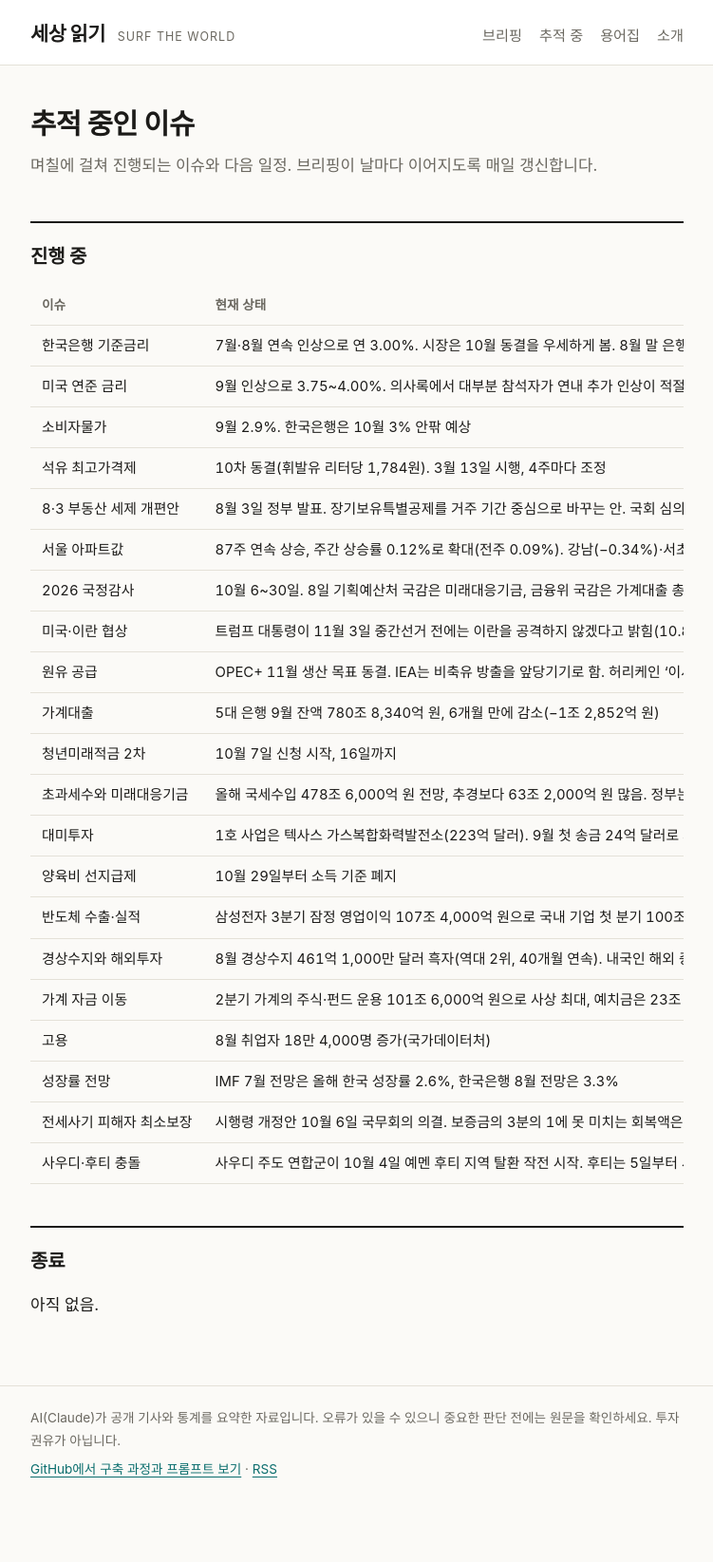
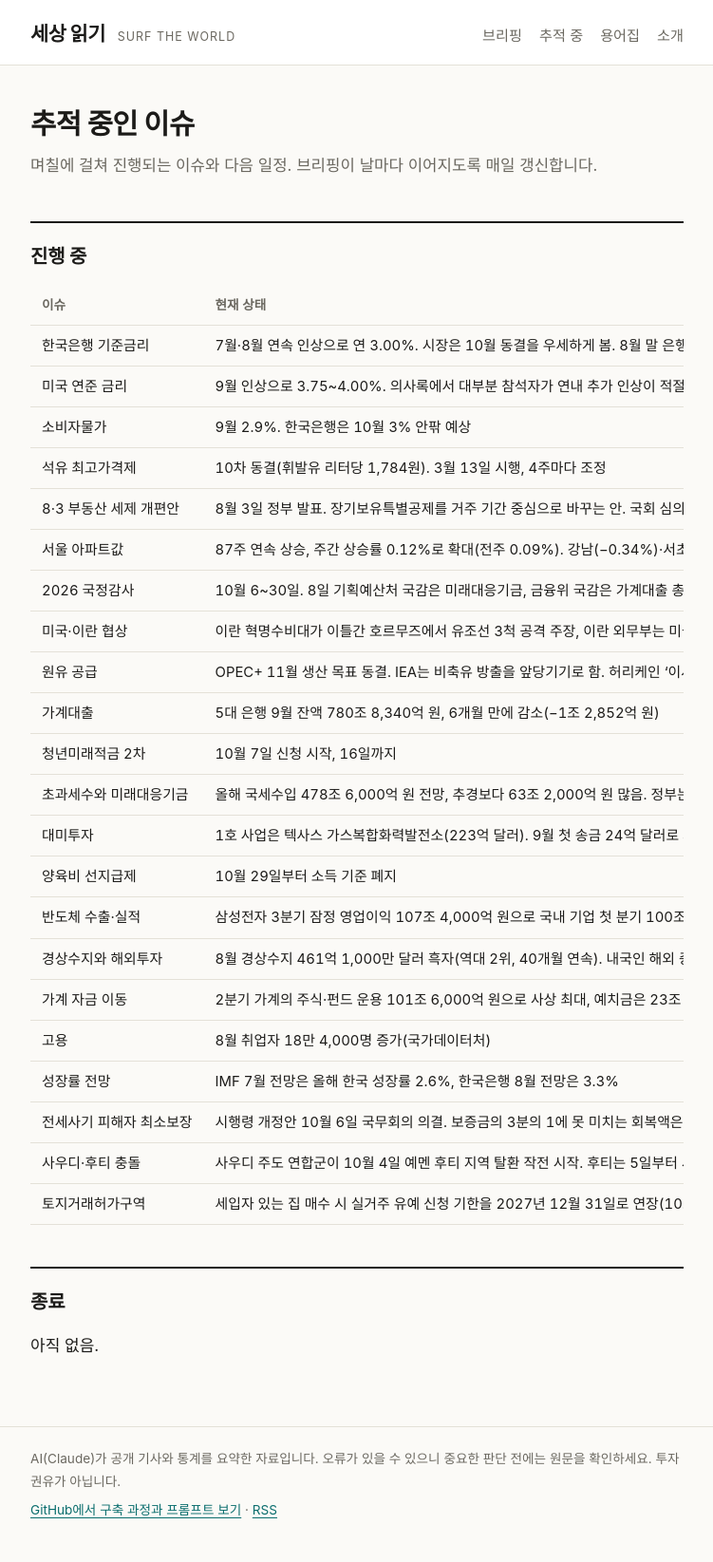
Before and after one commit to seongkyu-lim/surf-the-world, a Jekyll site: the page built from tracking.md, in a window 1280 px wide. Shown: the whole page at 95% size, without its empty margins (264-1015 px from the left). Built offline with Jekyll 4.4.1, drawn with Linux system fonts in a browser that asks for light colours; before the commit the page ends 1602 px from its top, so only the background shows below that.

```diff
--- a/tracking.md
+++ b/tracking.md
@@ -9,27 +9,28 @@ permalink: /tracking/
 
 | 이슈 | 현재 상태 | 다음 일정 | 처음 다룬 날 |
 |---|---|---|---|
-| 한국은행 기준금리 | 7월·8월 연속 인상으로 연 3.00%. 시장은 10월 동결을 우세하게 봄. 8월 말 은행 가계대출의 57.3%가 변동금리(1년 전 53.0%) | 10월 12일 한국은행 국정감사, 22일 금통위 | 10.04 |
+| 한국은행 기준금리 | 7월·8월 연속 인상으로 연 3.00%. 시장은 10월 동결을 우세하게 봄. 8월 말 은행 가계대출의 57.3%가 변동금리(1년 전 53.0%). 총재는 국감에서 추가 인상은 "인플레이션 추이가 가장 중요"하다며 약속하지 않음, 확장 예산의 물가 영향은 0.06%p로 계산(10.12). 원/달러 1,335.1원(10.12) | 22일 금통위 | 10.04 |
 | 미국 연준 금리 | 9월 인상으로 3.75~4.00%. 의사록에서 대부분 참석자가 연내 추가 인상이 적절하다고 판단. 월러 이사는 추가 인상 필요성과 속도의 유연성을 함께 언급. 10년물은 10월 7일 장중 24년 만의 최고, 9일 5.24%. 백악관이 쿡 이사 조사위원회를 설치해 해임 재시도(10.9). 10월 소비자심리 예비치 46.3으로 5월 이후 최저 | 미국 9월 소비자물가(10월 14일, 시장 일정표 기준), 10월 27~28일 FOMC, 11월 5일 쿡 이사 청문, 12월 8~9일 FOMC | 10.04 |
 | 소비자물가 | 9월 2.9%. 한국은행은 10월 3% 안팎 예상 | 11월 초 10월 물가 발표 | 10.04 |
 | 석유 최고가격제 | 10차 동결(휘발유 리터당 1,784원). 3월 13일 시행, 4주마다 조정 | 10월 17일 11차 조정 | 10.04 |
 | 8·3 부동산 세제 개편안 | 8월 3일 정부 발표. 장기보유특별공제를 거주 기간 중심으로 바꾸는 안. 국회 심의에서 바뀔 수 있음 | 국회 심의 | 10.04 |
 | 서울 아파트값 | 87주 연속 상승, 주간 상승률 0.12%로 확대(전주 0.09%). 강남(−0.34%)·서초·송파·용산은 하락, 서대문·강북·도봉·노원은 0.3%대 상승. 국토부 장관은 올해 수도권 착공이 목표의 80~88%에 그칠 것으로 예상 | 매주 목요일 한국부동산원 주간 동향 | 10.04 |
-| 2026 국정감사 | 10월 6~30일. 8일 기획예산처 국감은 미래대응기금, 금융위 국감은 가계대출 총량 규제와 단일종목 레버리지 ETF 도입 경위가 쟁점. 금융위원장은 총량 관리 유지 방침, ETF 투자자 피해에 사과. 12일 2주차 시작(한국은행, LH) | 10월 12일 LH, 15일 한국부동산원, 23일 국토부 종합감사 | 10.04 |
-| 미국·이란 협상 | 트럼프 대통령이 11월 3일 중간선거 전에는 이란을 공격하지 않겠다고 밝힘(10.8). 이란은 호르무즈 재개방 제안에 대한 미국의 답을 검토 중(10.9). 미국은 선박 17척 등 추가 제재. 지난주 호르무즈 유조선 공격은 전쟁 후 최다(Reuters). 이란 최고국가안보회의 사무총장은 미국의 답이 "불충분"하며 7개 조건 충족 전에는 개방도 협상도 없다고 밝힘(10.11) | 미국의 추가 해명, 11월 3일 미국 중간선거 | 10.04 |
-| 원유 공급 | OPEC+ 11월 생산 목표 동결. IEA는 비축유 방출을 앞당기기로 함. 허리케인 '이사이아스'로 미 멕시코만 원유 생산 62.9% 중단(10.8 기준), 9일 플로리다 상륙 뒤 소멸. 미 에너지부는 정유사 두 곳에 전략비축유 긴급 대여. 미국은 러시아산 경유 제재를 2027년 4월 7일까지 면제(10.9). 브렌트 104.72달러(10.9). 트럼프 대통령이 러시아·우크라이나 에너지 휴전을 발표했으나 러시아 확인은 없음(10.11) | 에너지 휴전 이행 여부, 멕시코만 생산 복구 속도, 11월 1일 OPEC+ 회의 | 10.05 |
+| 2026 국정감사 | 10월 6~30일. 8일 기획예산처 국감은 미래대응기금, 금융위 국감은 가계대출 총량 규제와 단일종목 레버리지 ETF 도입 경위가 쟁점. 금융위원장은 총량 관리 유지 방침, ETF 투자자 피해에 사과. 12일 LH 국감에서 건설형 공공주택 착공이 목표 5만 1,783가구의 25.7%(10.2 기준)로 드러남, 사장은 연내 달성 답변 | 15일 한국부동산원, 23일 국토부 종합감사 | 10.04 |
+| 미국·이란 협상 | 이란 혁명수비대가 이틀간 호르무즈에서 유조선 3척 공격 주장, 이란 외무부는 미국 답변 검토 중(10.12). 트럼프 대통령이 11월 3일 중간선거 전에는 이란을 공격하지 않겠다고 밝힘(10.8). 이란은 호르무즈 재개방 제안에 대한 미국의 답을 검토 중(10.9). 미국은 선박 17척 등 추가 제재. 지난주 호르무즈 유조선 공격은 전쟁 후 최다(Reuters). 이란 최고국가안보회의 사무총장은 미국의 답이 "불충분"하며 7개 조건 충족 전에는 개방도 협상도 없다고 밝힘(10.11) | 미국의 추가 해명, 11월 3일 미국 중간선거 | 10.04 |
+| 원유 공급 | OPEC+ 11월 생산 목표 동결. IEA는 비축유 방출을 앞당기기로 함. 허리케인 '이사이아스'로 미 멕시코만 원유 생산 62.9% 중단(10.8 기준), 9일 플로리다 상륙 뒤 소멸. 미 에너지부는 정유사 두 곳에 전략비축유 긴급 대여. 미국은 러시아산 경유 제재를 2027년 4월 7일까지 면제(10.9). 브렌트 106.65달러(10.12, 12월물). 우크라이나는 러시아 공격을 이어가겠다는 입장(Bloomberg). 트럼프 대통령이 러시아·우크라이나 에너지 휴전을 발표했으나 러시아 확인은 없음(10.11) | 에너지 휴전 이행 여부, 멕시코만 생산 복구 속도, 11월 1일 OPEC+ 회의 | 10.05 |
 | 가계대출 | 5대 은행 9월 잔액 780조 8,340억 원, 6개월 만에 감소(−1조 2,852억 원) | 10월 15일 금융위원회 9월 가계대출 동향, 한국은행 9월 금융시장 동향 | 10.05 |
 | 청년미래적금 2차 | 10월 7일 신청 시작, 16일까지 | 11월 계좌 개설 | 10.05 |
 | 초과세수와 미래대응기금 | 올해 국세수입 478조 6,000억 원 전망, 추경보다 63조 2,000억 원 많음. 정부는 162조 3,000억 원 규모 미래대응기금 신설 추진, 야당은 철회와 국채 상환 우선 요구. 남은 초과세수 사용처는 "미정"(기획예산처 장관, 10.8) | 11월 국고채 발행계획, 연말 예산 심의 | 10.06 |
 | 대미투자 | 1호 사업은 텍사스 가스복합화력발전소(223억 달러). 9월 첫 송금 24억 달러로 외환보유액이 넉 달 만에 감소(4,405억 6,000만 달러). 원전 선급금 100억 달러는 국내 절차·상업성 검증 뒤 송금 방침, 알래스카 LNG는 검토 단계 | 원전 선급금 국회 절차, 11월 초 10월 말 외환보유액 발표 | 10.06 |
 | 양육비 선지급제 | 10월 29일부터 소득 기준 폐지 | 10월 29일 시행 | 10.06 |
-| 반도체 수출·실적 | 삼성전자 3분기 잠정 영업이익 107조 4,000억 원으로 국내 기업 첫 분기 100조 원 돌파. 발표 당일 주가 −2.42%, 코스피 6,625.93(10.8), 주간 −5.4% | 10월 말 삼성전자 확정실적(사업부별) | 10.04 |
+| 반도체 수출·실적 | 삼성전자 3분기 잠정 영업이익 107조 4,000억 원으로 국내 기업 첫 분기 100조 원 돌파. 10월 12일 코스피 6,384.24(−3.65%), 코스닥 849.19(−4.83%). 외국인 5거래일 약 10조 원 순매도(한국경제). 중국 CXMT가 고밀도 메모리 진전 발표 | 10월 말 삼성전자 확정실적(사업부별) | 10.04 |
 | 경상수지와 해외투자 | 8월 경상수지 461억 1,000만 달러 흑자(역대 2위, 40개월 연속). 내국인 해외 증권투자 166억 달러 증가, 해외 채권 투자는 역대 최대 | 11월 초 9월 국제수지 발표 | 10.08 |
 | 가계 자금 이동 | 2분기 가계의 주식·펀드 운용 101조 6,000억 원으로 사상 최대, 예치금은 23조 3,000억 원 감소. GDP 대비 가계부채 비율 81.1% | 내년 1월 초 3분기 자금순환 발표(날짜 미확인) | 10.08 |
 | 고용 | 8월 취업자 18만 4,000명 증가(국가데이터처) | 10월 16일 9월 고용동향 | 10.11 |
-| 성장률 전망 | IMF 7월 전망은 올해 한국 성장률 2.6%, 한국은행 8월 전망은 3.3% | 10월 13일 IMF 세계경제전망 | 10.11 |
+| 성장률 전망 | IMF 7월 전망은 올해 한국 성장률 2.6%, 한국은행 8월 전망은 3.3% | 10월 13일(현지) IMF 세계경제전망 | 10.11 |
 | 전세사기 피해자 최소보장 | 시행령 개정안 10월 6일 국무회의 의결. 보증금의 3분의 1에 못 미치는 회복액은 국가가 차액 지원, LH가 지급·정산 | 11월 13일 시행 | 10.09 |
-| 사우디·후티 충돌 | 사우디 주도 연합군이 10월 4일 예멘 후티 지역 탈환 작전 시작. 후티는 5일부터 사우디 공항·정유시설 공격. 10일 리야드 킹칼리드 공항 피격으로 13명 사망·309명 부상, 공항 운영 중단. 11일 담맘 공항 인근에도 발사체. 트럼프 대통령은 대응 동참을 검토하겠다고 밝힘 | 미국의 개입 여부, 사우디 원유 시설 피해 여부 | 10.12 |
+| 사우디·후티 충돌 | 사우디 주도 연합군이 10월 4일 예멘 후티 지역 탈환 작전 시작. 후티는 5일부터 사우디 공항·정유시설 공격. 10일 리야드 킹칼리드 공항 피격으로 13명 사망·309명 부상, 공항 운영 중단. 11일 리야드 공항 재피격으로 1명 사망, 담맘 킹파흐드 공항 피격 사우디 당국 확인. 공항 폐쇄 연장(10.12). 후티는 사우디 공항·영공이 표적이라고 경고. 트럼프 대통령은 대응 동참을 검토하겠다고 밝힘 | 미국의 개입 여부, 사우디 원유 시설 피해 여부 | 10.12 |
+| 토지거래허가구역 | 세입자 있는 집 매수 시 실거주 유예 신청 기한을 2027년 12월 31일로 연장(10.1 시행). 서울 전역 지정은 올해 말 연장 여부 미정, 국토부 장관은 시장 상황을 보고 판단(10.7) | 서울 토허구역 연장 결정 | 10.13 |
 
 ## 종료
 
```
Also changed, not shown: _posts/2026-10-13-briefing.md (added, +113 -0 lines), glossary.md (+3 -0 lines).
